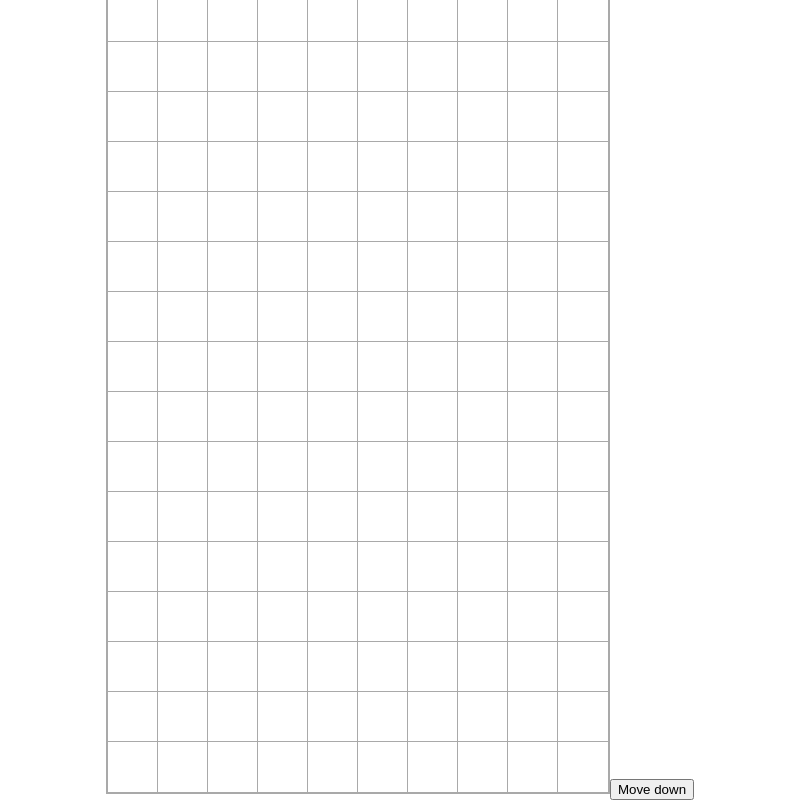
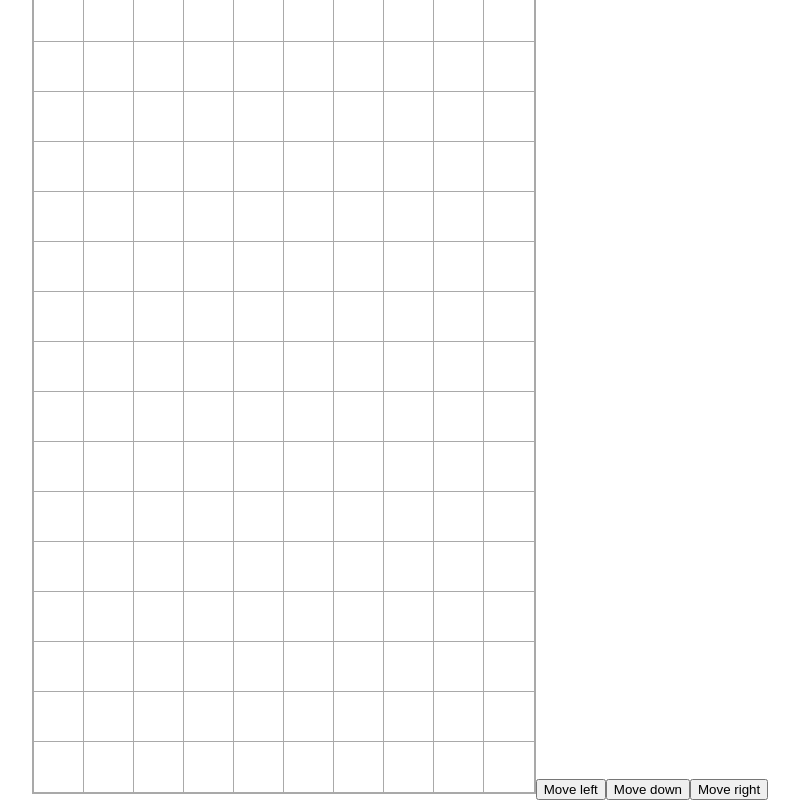
Before and after one commit to b-lukaszuk/tetris_react, a React (Create React App) app in the folder my-app/: page / in a window 1280 px wide. Shown: the part 262-1062 px from the top of the page, without its empty margins (240-1039 px from the left). Built offline with nearby package versions, Linux system fonts and the light colour scheme.

Commit message:
added initial handling for tetromionos move left and right

```diff
--- a/my-app/src/components/canvas/Canvas.tsx
+++ b/my-app/src/components/canvas/Canvas.tsx
@@ -21,6 +21,24 @@ const Canvas: React.FC = (): ReactElement<HTMLElement> => {
     }
   };
 
+  const moveRight = (canvas: HTMLCanvasElement | null, tetromino: Tetromino | null) => {
+    if (tetromino && canvas) {
+      tetromino.moveRight();
+      drawGrid(canvas);
+    } else {
+      console.log('cannot move right');
+    }
+  };
+
+  const moveLeft = (canvas: HTMLCanvasElement | null, tetromino: Tetromino | null) => {
+    if (tetromino && canvas) {
+      tetromino.moveLeft();
+      drawGrid(canvas);
+    } else {
+      console.log('cannot move left');
+    }
+  };
+
   useEffect(() => {
     const canvas: HTMLCanvasElement | null = canvasRef.current;
     if (canvas === null) {
@@ -37,7 +55,9 @@ const Canvas: React.FC = (): ReactElement<HTMLElement> => {
   return (
     <div>
       <canvas width="500" height="1000" ref={canvasRef} className="canvas" />
+      <button onClick={() => moveLeft(canvasRef.current, tetrominoRef.current)}>Move left</button>
       <button onClick={() => moveDown(canvasRef.current, tetrominoRef.current)}>Move down</button>
+      <button onClick={() => moveRight(canvasRef.current, tetrominoRef.current)}>Move right</button>
     </div>
   );
 };
--- a/my-app/src/components/tetrominos/Tetromino.ts
+++ b/my-app/src/components/tetrominos/Tetromino.ts
@@ -55,6 +55,18 @@ class Tetromino {
     this.topLeftRowId++;
     this.drawFigure();
   }
+
+  public moveRight(): void {
+    this.drawFigure(Colors.BLANK); // undraw figure
+    this.topLeftColId++;
+    this.drawFigure();
+  }
+
+  public moveLeft(): void {
+    this.drawFigure(Colors.BLANK); // undraw figure
+    this.topLeftColId--;
+    this.drawFigure();
+  }
 }
 
 export default Tetromino;
```
